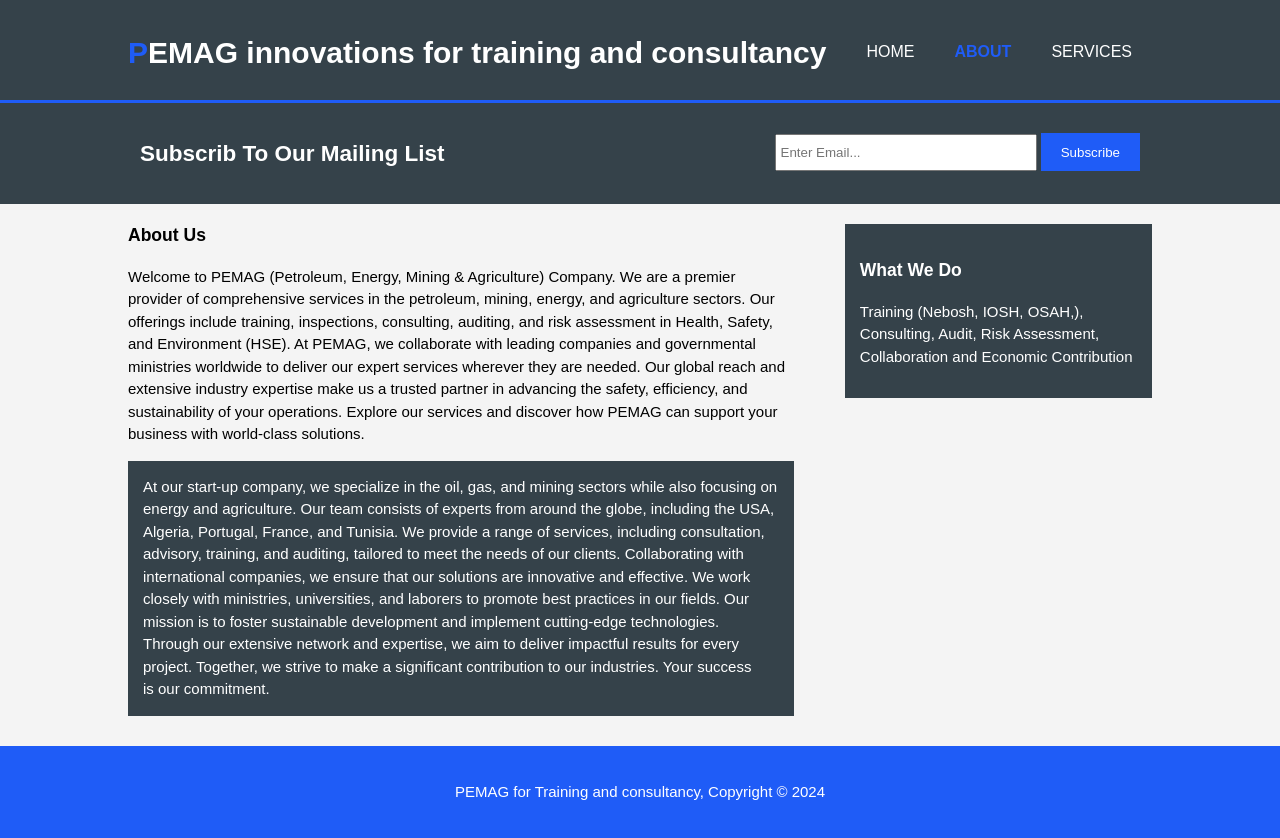
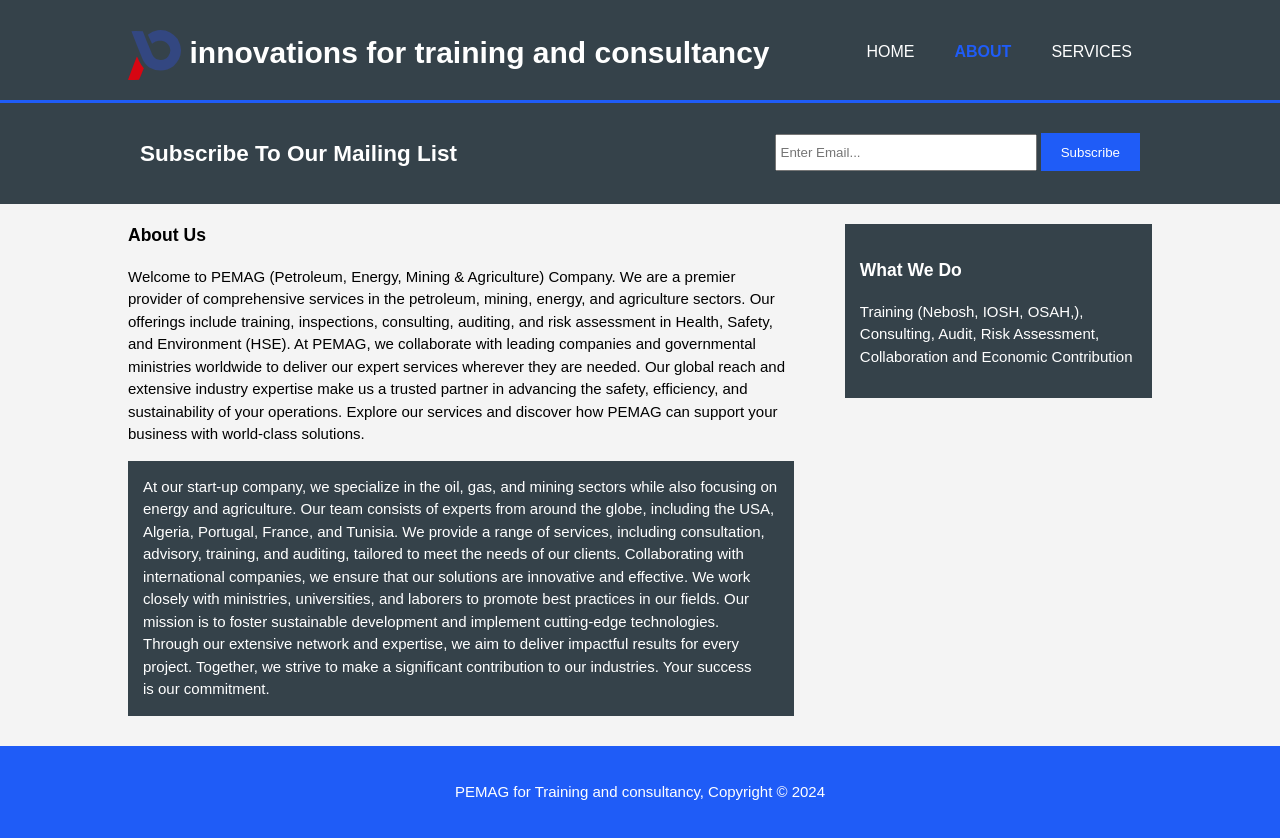
Before and after one commit to Mohamed-WS/dahman-site, a plain HTML site: page about.html in a window 1280 px wide. Drawn offline with Linux system fonts and the light colour scheme.

Commit message:
last updates

```diff
--- a/about.html
+++ b/about.html
@@ -7,13 +7,16 @@
   	<meta name="author" content="Brad Traversy">
     <title>PEMAG innovations for training and consultancy | About</title>
     <link rel="stylesheet" href="./css/style.css">
-    <link rel="icon" href="img/logo.PNG">
+    <link rel="icon" href="img/Asset 1.svg">
   </head>
   <body>
     <header>
       <div class="container">
         <div id="branding">
-          <h1><span class="highlight">P</span>EMAG innovations for training and consultancy</h1>
+          <h1>
+            <img src="img/Asset 1.svg" alt="PEMAG Logo" style="vertical-align: middle;" />
+            innovations for training and consultancy
+          </h1>
         </div>
         <nav>
           <ul>
@@ -25,9 +28,10 @@
       </div>
     </header>
 
+
     <section id="newsletter">
       <div class="container">
-        <h1>Subscrib To Our Mailing List</h1>
+        <h1>Subscribe To Our Mailing List</h1>
         <form>
           <input type="email" placeholder="Enter Email..." required>
           <button type="submit" class="button_1">Subscribe</button>
--- a/css/style.css
+++ b/css/style.css
@@ -226,3 +226,7 @@
   border-radius: 50%;
   object-fit: cover; /* Ensures the image fits well within the circle */
 }
+#branding img {
+  height: 50px; /* Adjust the height to your needs */
+  width: auto; /* Keep the aspect ratio */
+}
```
Also changed, not shown: index.html (+3 -2 lines), services.html (+6 -2 lines), img/Asset 1.svg (added), img/Asset 2.svg (added), img/PEMAG1 (2).svg (added).
